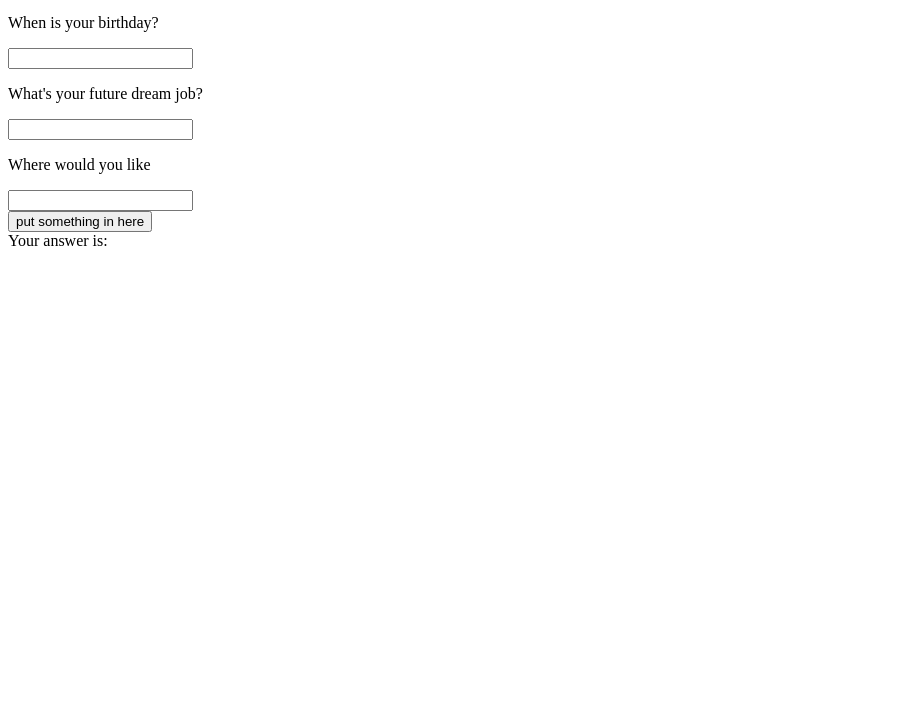
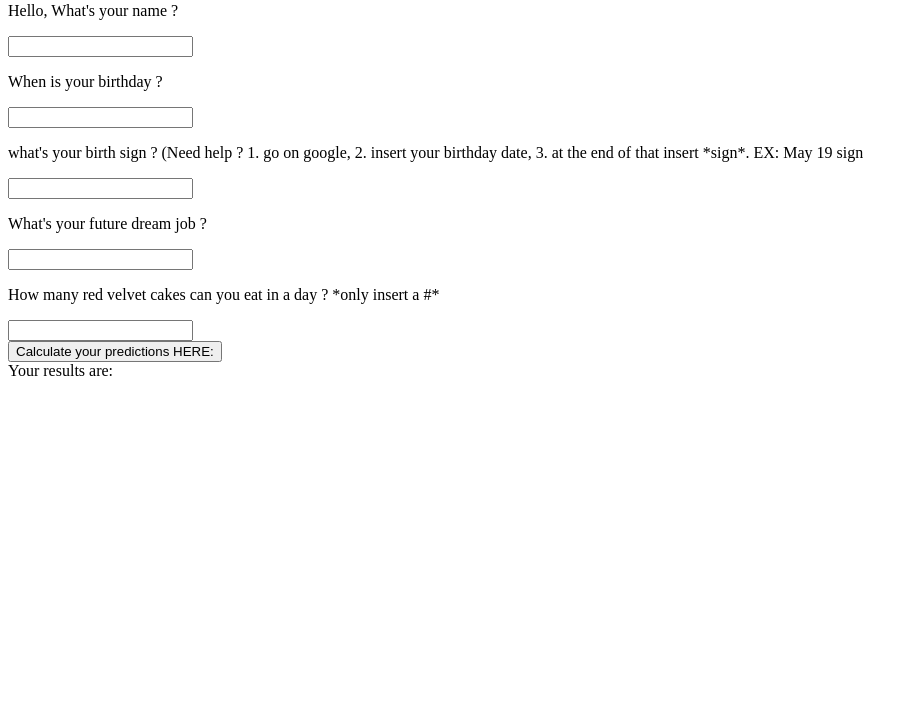
Before and after one commit to gigi05/Fortune-Teller-Project-2019, a plain HTML site: page index.html in a window 1280 px wide. Shown: the part 78-800 px from the top of the page, without its empty margins (0-918 px from the left). Drawn offline with Linux system fonts and the light colour scheme.

Commit message:
Created using Popcode: https://popcode.org

```diff
--- a/index.html
+++ b/index.html
@@ -2,35 +2,36 @@
 <html>
     <head>
         <title>Fortune Teller Project 2019</title>
-
+        <link herf="https://fonts.googleapis.com/css?family=Lobster" rel="stylesheet">
 
     </head>
     <body>
         <div class="container">
-            <h1></h1>
+            <h1>Your FuTRUE Predictions</h1>
 
-            <p>What's your name?</p>
-                <input class="">
+            <p>Hello, What's your name ?</p>
+                <input class="name">
 
-            <p>When is your birthday?</p>
-                <input class="">
+            <p>When is your birthday ?</p>
+                <input class="birthday">
 
-            <p>What's your future dream job?</p>
-                <input class="">
+            <p>what's your birth sign ? (Need help ? 1. go on google, 2. insert your birthday date, 3. at the end of that insert *sign*. EX: May 19 sign</p>
+                <input class="sign">
 
-            <p>Where would you like</p>
-                <input class="">
+            <p>What's your future dream job ?</p>
+                <input class="dreamjob">
 
+            <p>How many red velvet cakes can you eat in a day ? *only insert a #*</p>
+                <input class="cake">
 
             <div>
-                <!-- Give the button element below a class -->
 
-                <button class="">put something in here</button>
+                <button class="">Calculate your predictions HERE:</button>
+
             </div>
          </div>
 
-        <!-- Results go here -->
-        <div class="results">Your answer is: </div>
+        <div class="results">Your results are: </div>
 
     </body>
 </html>
```
